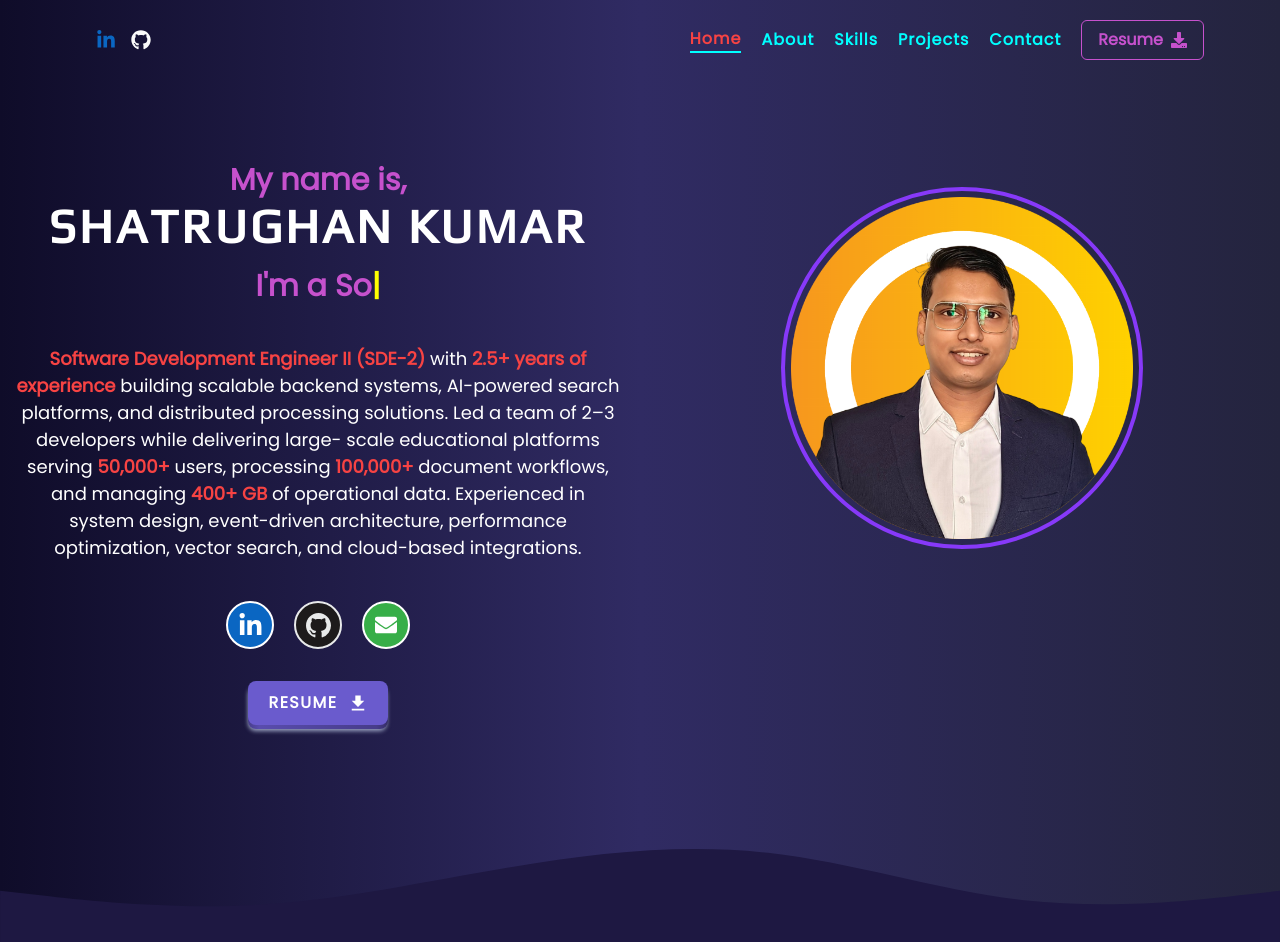
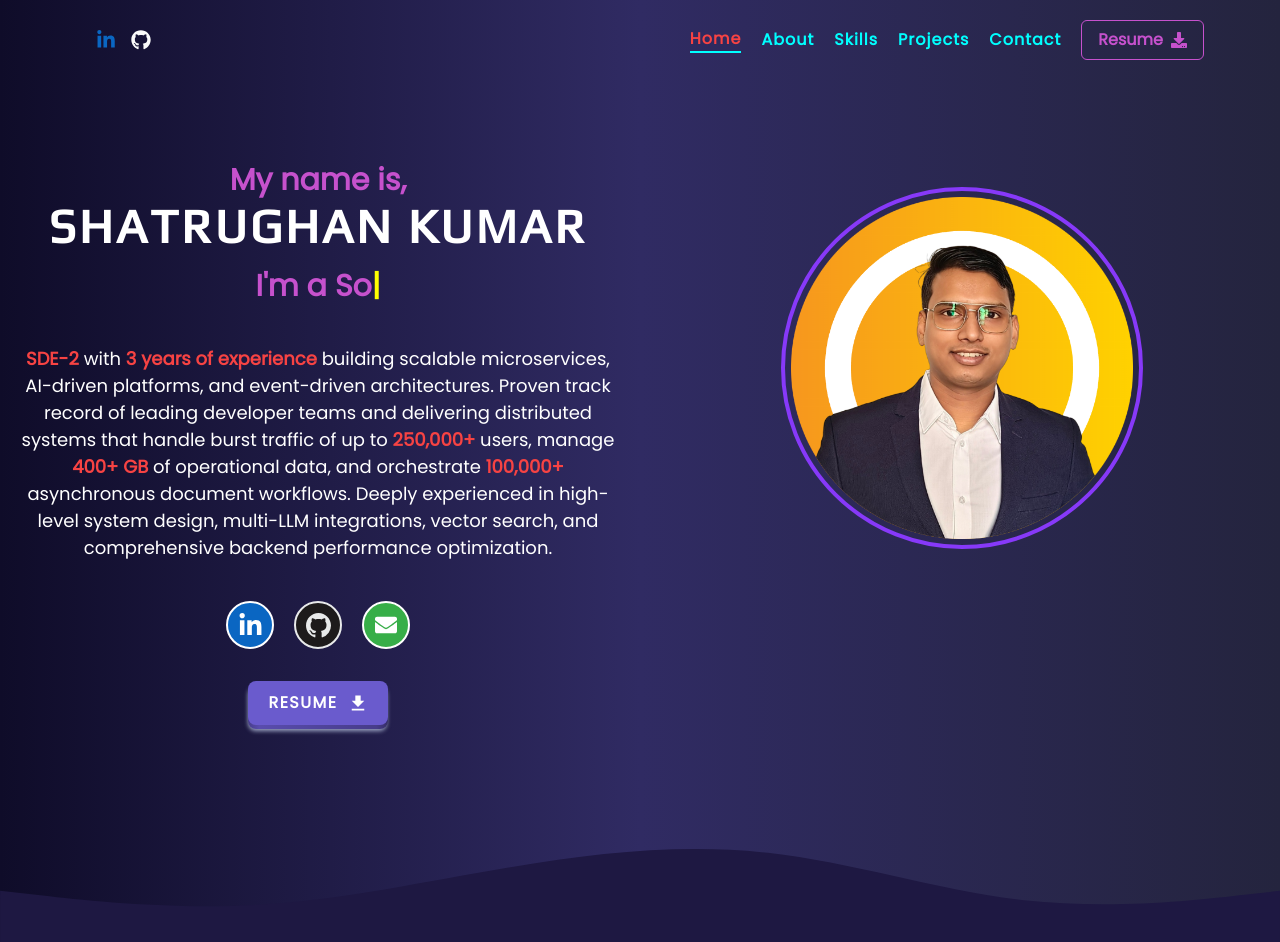
Before and after one commit to shatrukumar47/shatrukumar47.github.io, a React (Create React App) app: page / in a window 1280 px wide. Shown: the top 942 px of the page. Built offline with nearby package versions, Linux system fonts and the light colour scheme; a web font is replaced by a local one.

Commit message:
updated my about section

```diff
--- a/src/Sections/About.jsx
+++ b/src/Sections/About.jsx
@@ -56,7 +56,7 @@ const About = () => {
                     color={"white"}
                     textAlign={"justify"}
                   >
-                  Software Development Engineer II (SDE-2) with 2.5+ years of experience building scalable backend systems, AI-powered applications, and distributed processing platforms using NestJS, Node.js, MongoDB, Redis, Next.js, and TypeScript.
+                  Software Development Engineer II with 3 years of experience building scalable microservices, AI-driven platforms, and event-driven architectures.
                   </Text>
                 </HStack>
               </div>
@@ -71,7 +71,7 @@ const About = () => {
                     <FaReact color="#C651CD" fontSize={"20px"} />
                   </Box>
                   <Text color={"white"} textAlign={"justify"}>
-                   Currently leading development initiatives for large-scale educational platforms serving 50,000+ users, with experience in system design, vector search, AI integrations, performance optimization, event-driven architectures, and cloud-based solutions. Passionate about building reliable, scalable products that solve real-world problems through modern software engineering practices.
+                   Proven track record of leading developer teams and delivering distributed systems that handle burst traffic of up to 250,000+ users, manage 400+ GB of operational data, and orchestrate 100,000+ asynchronous document workflows.
                   </Text>
                 </HStack>
               </div>
@@ -86,7 +86,8 @@ const About = () => {
                     <FaReact color="#C651CD" fontSize={"20px"} />
                   </Box>
                   <Text color={"white"} textAlign={"justify"}>
-I am passionate about solving complex engineering challenges, building scalable products, and leveraging modern technologies such as AI, vector search, distributed processing, and system design principles to create impactful user experiences.                  </Text>
+                   Deeply experienced in high-level system design, multi-LLM integrations, vector search, and comprehensive backend performance optimization.
+                  </Text>
                 </HStack>
               </div>
             </VStack>
--- a/src/Sections/Home.jsx
+++ b/src/Sections/Home.jsx
@@ -109,27 +109,25 @@ const Home = () => {
             </Heading>
             <Text id="user-detail-intro" color={"white"} fontSize={"lg"}>
               <span style={{ fontWeight: "bold", color: "rgb(247,67,67)" }}>
-                Software Development Engineer II (SDE-2)
+                SDE-2
               </span>{" "}
               with{" "}
               <span style={{ fontWeight: "bold", color: "rgb(247,67,67)" }}>
-                2.5+ years of experience{" "}
+                3 years of experience{" "}
               </span>
-              building scalable backend systems, AI-powered search platforms, and distributed processing solutions. Led a team of 2–3 developers while delivering large-
-              scale educational platforms serving{" "}
+              building scalable microservices, AI-driven platforms, and event-driven architectures. Proven track record of leading developer teams and delivering distributed systems that handle burst traffic of up to{" "}
               <span style={{ fontWeight: "bold", color: "rgb(247,67,67)" }}>
-                50,000+{" "}
+                250,000+{" "}
               </span>
-              users, processing{" "}
+              users, manage{" "}
+              <span style={{ fontWeight: "bold", color: "rgb(247,67,67)" }}>
+                400+ GB{" "}
+              </span>{" "}
+              of operational data, and orchestrate{" "}
               <span style={{ fontWeight: "bold", color: "rgb(247,67,67)" }}>
                 100,000+
               </span>{" "}
-                document workflows, and managing{" "}
-                <span style={{ fontWeight: "bold", color: "rgb(247,67,67)" }}>
-                400+ GB{" "}
-              </span>{" "}
-              of operational data. Experienced in system design, event-driven architecture, performance optimization, vector search,
-              and cloud-based integrations.
+              asynchronous document workflows. Deeply experienced in high-level system design, multi-LLM integrations, vector search, and comprehensive backend performance optimization.
             </Text>
             <Stack alignItems={"center"}>
               <HStack
--- a/src/data/skillsData.js
+++ b/src/data/skillsData.js
@@ -1,14 +1,35 @@
 export const techSkills = [
+  {
+    section: "Cloud & Integrations",
+    skills: [
+      { title: "AWS S3" },
+      { title: "AWS Lambda" },
+      { title: "AWS EC2" },
+      { title: "Azure" },
+      { title: "WhatsApp Business API" },
+      { title: "Zoho CRM" },
+      { title: "Cashfree" },
+      { title: "Git" },
+      { title: "Docker" },
+      { title: "CI/CD Pipeline" },
+      { title: "Ngnix" },
+      { title: "Third-Party API Integrations" },
+    ],
+  },
   {
     section: "Backend",
     skills: [
       { title: "Node.js" },
       { title: "NestJS" },
+      { title: "Express.js" },
+      { title: "Fast API" },
+      { title: "Flask" },
       { title: "REST APIs" },
       { title: "JWT" },
       { title: "Passport" },
       { title: "RBAC" },
-      { title: "Socket.IO" }
+      { title: "Socket.IO" },
+      { title: "OAuth2" },
     ],
   },
   {
@@ -16,10 +37,15 @@ export const techSkills = [
     skills: [
       { title: "OpenAI APIs" },
       { title: "Large Language Models (LLMs)" },
+      { title: "MCP Server" },
       { title: "Vector Embeddings" },
+      { title: "Retrieval Systems" },
       { title: "Semantic Search" },
-      { title: "Retrieval Systems" },
-      { title: "Elasticsearch" }
+      { title: "Vector Search" },
+      { title: "Elasticsearch" },
+      { title: "Prompt Engineering" },
+      { title: "Generative AI" },
+      { title: "AI Agents" },
     ],
   },
   {
@@ -30,7 +56,8 @@ export const techSkills = [
       { title: "Microservices" },
       { title: "Scalable Architecture" },
       { title: "Performance Optimization" },
-      { title: "Database Optimization" }
+      { title: "Database Optimization" },
+      { title: "API Design" }
     ],
   },
   {
@@ -40,16 +67,17 @@ export const techSkills = [
       { title: "Bull Queue" },
       { title: "Background Jobs" },
       { title: "Queue-Based Processing" },
-      { title: "Event-Driven Architecture" }
+      { title: "Event-Driven Architecture" },
+      { title: "Pub/Sub" }
     ],
   },
   {
-    section: "Cloud & Integrations",
+    section: "Frontend",
     skills: [
-      { title: "AWS S3" },
-      { title: "WhatsApp Business API" },
-      { title: "Zoho CRM" },
-      { title: "Cashfree" }
+      { title: "React.js" },
+      { title: "Next.js" },
+      { title: "Redux" },
+      { title: "Tanstack Query" },
     ],
   },
   {
@@ -67,12 +95,5 @@ export const techSkills = [
       { title: "TypeScript" },
       { title: "Python" }
     ],
-  },
-  {
-    section: "Frontend",
-    skills: [
-      { title: "React.js" },
-      { title: "Next.js" }
-    ],
   }
 ];
```
